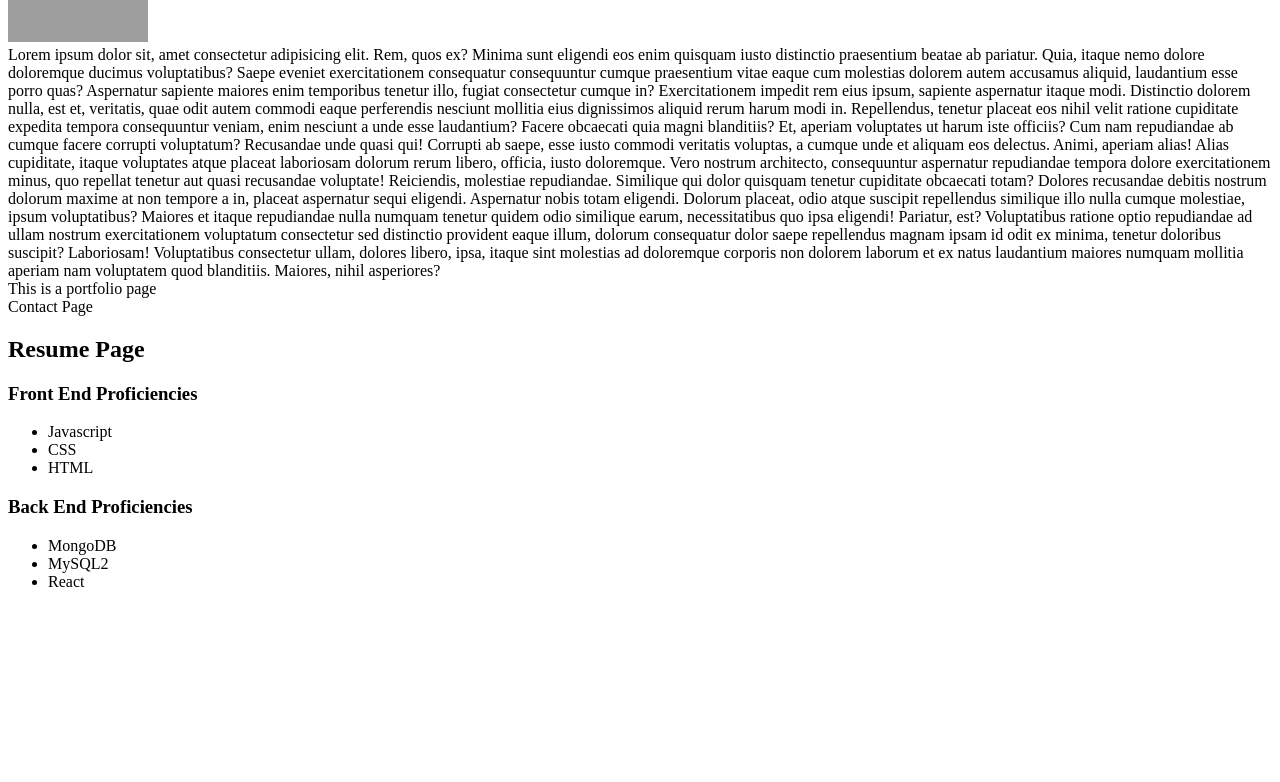
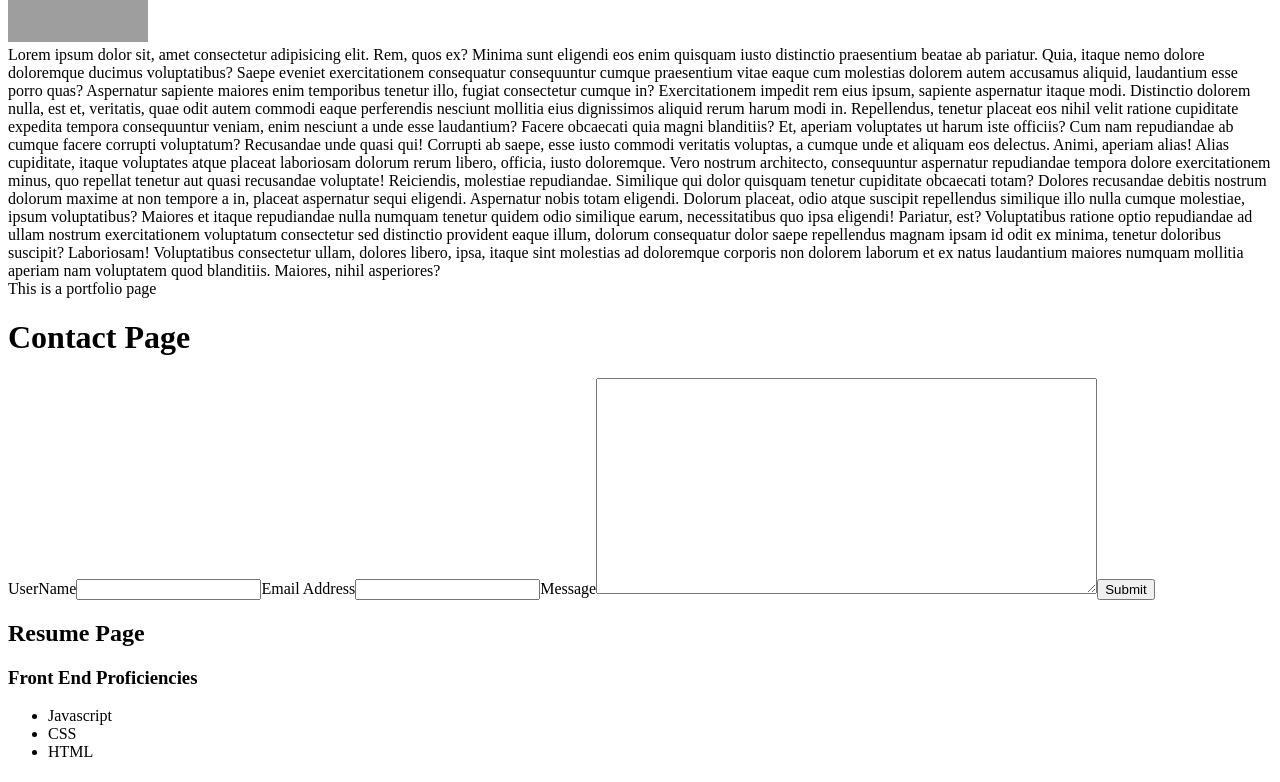
Before and after one commit to rtrevill/modern-portfolio-react, a React (Vite) app: page / in a window 1280 px wide. Shown: the part 369-1151 px from the top of the page. Before the commit the page ends 976 px from the top, so only its background shows below. Built offline with nearby package versions, Linux system fonts and the light colour scheme; grey boxes are pictures that could not be loaded.

Commit message:
began working of form functionality

```diff
--- a/src/App.jsx
+++ b/src/App.jsx
@@ -7,13 +7,19 @@ import Resume from './components/Resume';
 // import Card from './components/Card';
 
 function App() {
+  const receiveRequest = (name) => {
+    console.log(`message received ${name.name}`)
+  }
+
   return  (
     <div>
       <Header />
       <Navbar />
       <AboutMe />
       <Portfolio />
-      <Contact />
+      <Contact
+        onSubmit={receiveRequest}
+      />
       <Resume />
       {/* <Card />
       <Card />
--- a/src/components/Contact.jsx
+++ b/src/components/Contact.jsx
@@ -1,7 +1,32 @@
-function Contact(){
+import { useState } from "react";
+
+
+function Contact(props){
+    const [nameData, setNameData] = useState([]);
+
+    const handleSubmit = (e) =>{
+        e.preventDefault();
+
+    props.onSubmit({
+        name: nameData
+    })
+    }
+
+    const handleChange = (e) => {
+        setNameData(e.target.value);
+    }
     return(
         <div>
-            Contact Page
+            <h1>Contact Page</h1>
+            <form action="" id="contactForm" name="contactForm" onSubmit={handleSubmit}>
+                <label htmlFor="Name">UserName</label>
+                <input type="text" id="Name" onChange={handleChange}/>
+                <label htmlFor="Email">Email Address</label>
+                <input type="text" id="Email"/>
+                <label htmlFor="Message">Message</label>
+                <textarea name="Message" id="Message" cols="60" rows="14"></textarea>
+                <button>Submit</button>
+            </form>
         </div>
     )
 }
```
